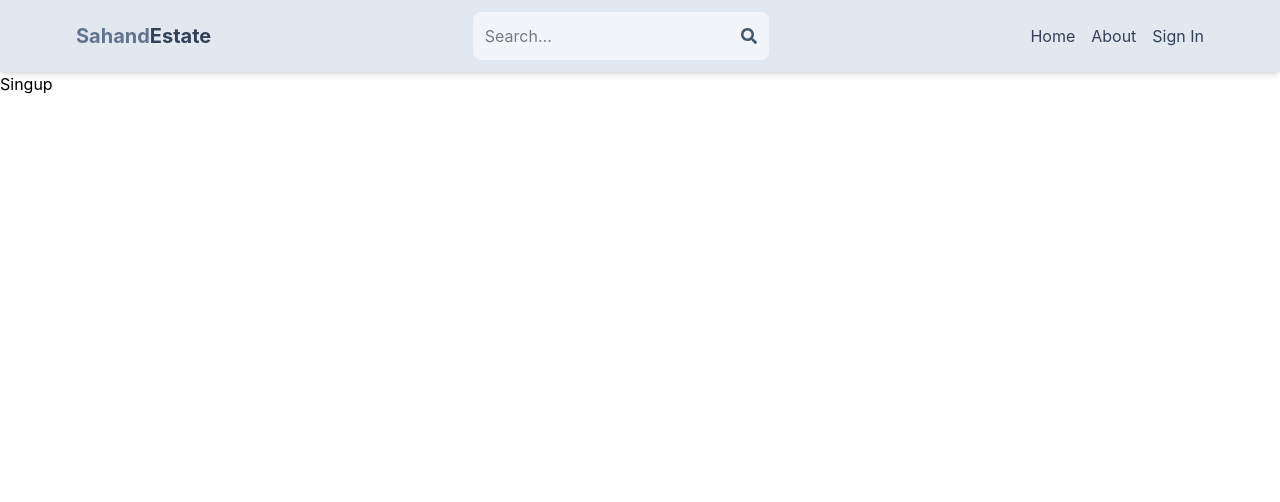
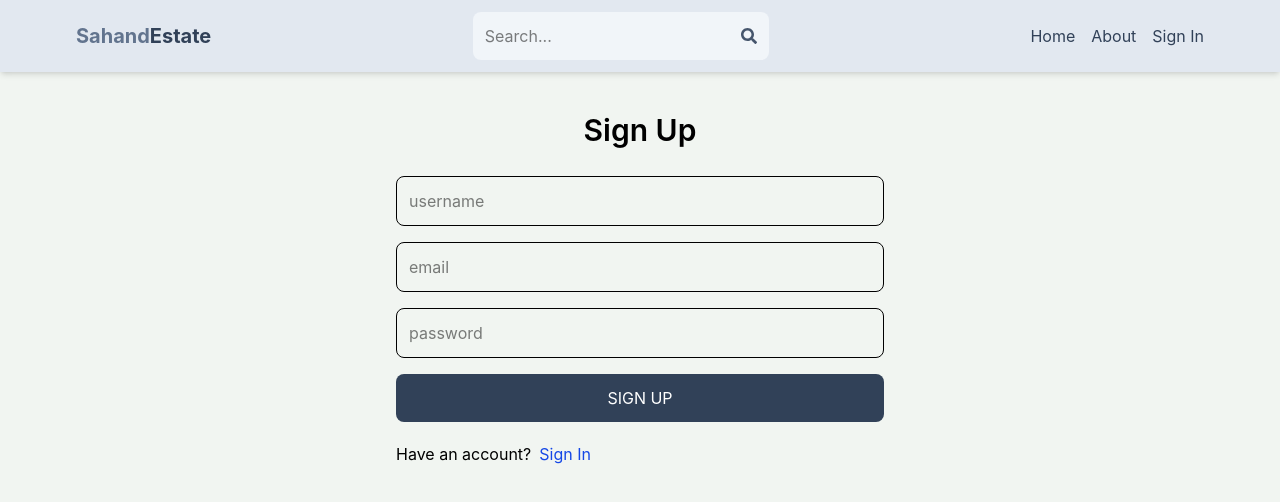
Before and after one commit to rameezuetian/REAL-STATE-FULL-STACK-PROJECT, a React (Vite) app in the folder client/client/: page /sign-up in a window 1280 px wide. Shown: the top 502 px of the page. Built offline with nearby package versions, Linux system fonts and the light colour scheme.

Commit message:
Creaet the Complete UI of Signup page

```diff
--- a/client/client/src/index.css
+++ b/client/client/src/index.css
@@ -1 +1,6 @@
 @import "tailwindcss";
+
+
+body{
+    background-color: rgb(241, 245, 241);
+}
--- a/client/client/src/pages/SignUp.jsx
+++ b/client/client/src/pages/SignUp.jsx
@@ -1,9 +1,24 @@
 import React from 'react'
+import { Link } from 'react-router-dom'
+
 
 export default function SignOut() {
   return (
-    <div>
-      Singup
+    <div className='p-3 max-w-lg mx-auto'>
+      <h1 className='text-3xl text-center font-semibold my-7'>Sign Up</h1>
+      <form className='flex flex-col gap-4 '>
+        <input type="text" placeholder='username'  className='border p-3 rounded-lg' id='username'/>
+        <input type="text" placeholder='email'  className='border p-3 rounded-lg' id='email'/>
+        <input type="text" placeholder='password'  className='border p-3 rounded-lg' id='password'/>
+        <button className='bg-slate-700 text-white p-3 rounded-lg uppercase hover:opacity-95 disabled:opacity-80'>Sign Up</button>
+      </form>
+      <div className='flex gap-2 mt-5'>
+        <p>Have an account?</p>
+        <Link to='/sign-in'>
+        <span className='text-blue-700'>Sign In</span>
+        </Link>
+
+      </div>
     </div>
   )
 }
```
